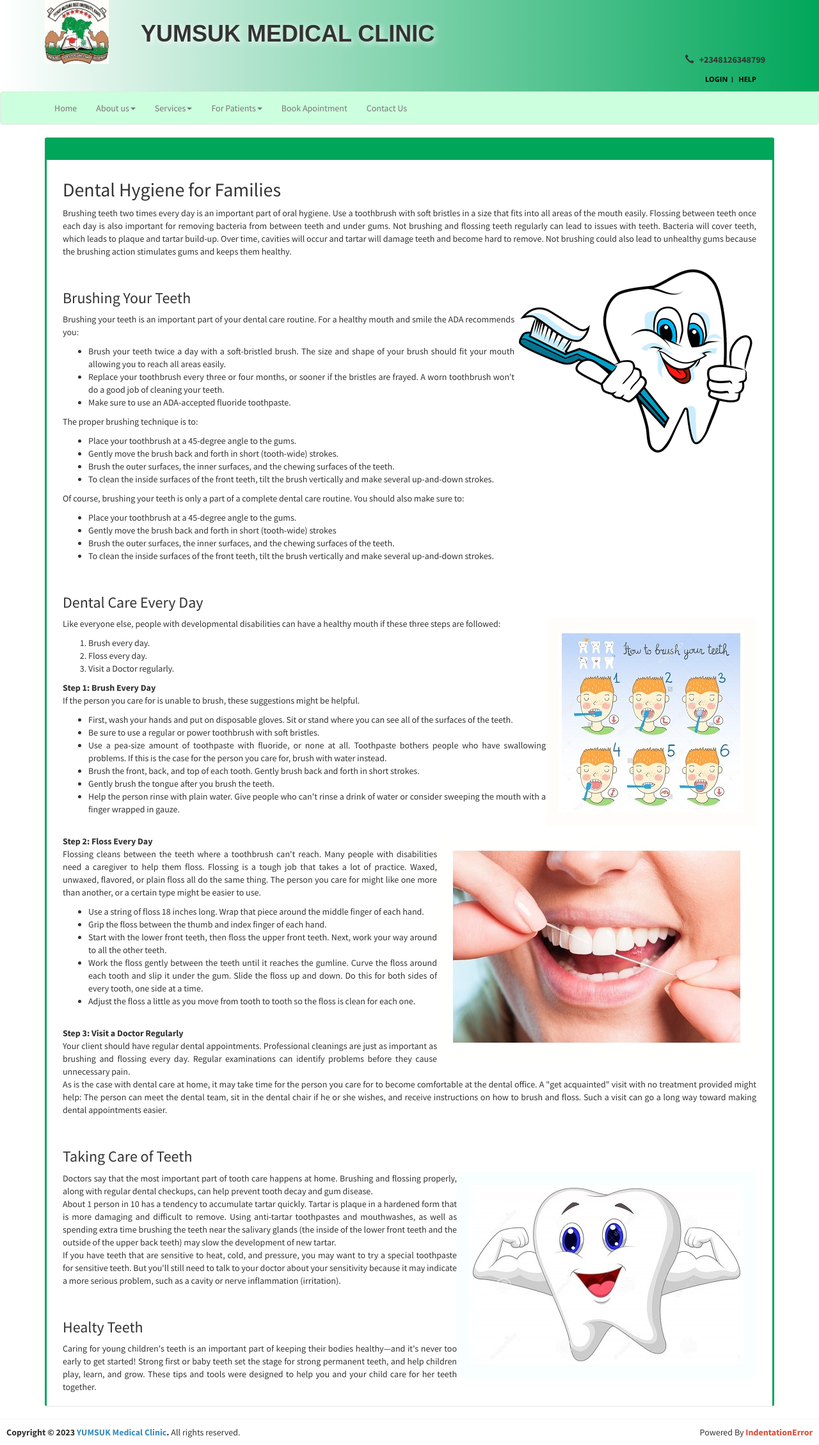
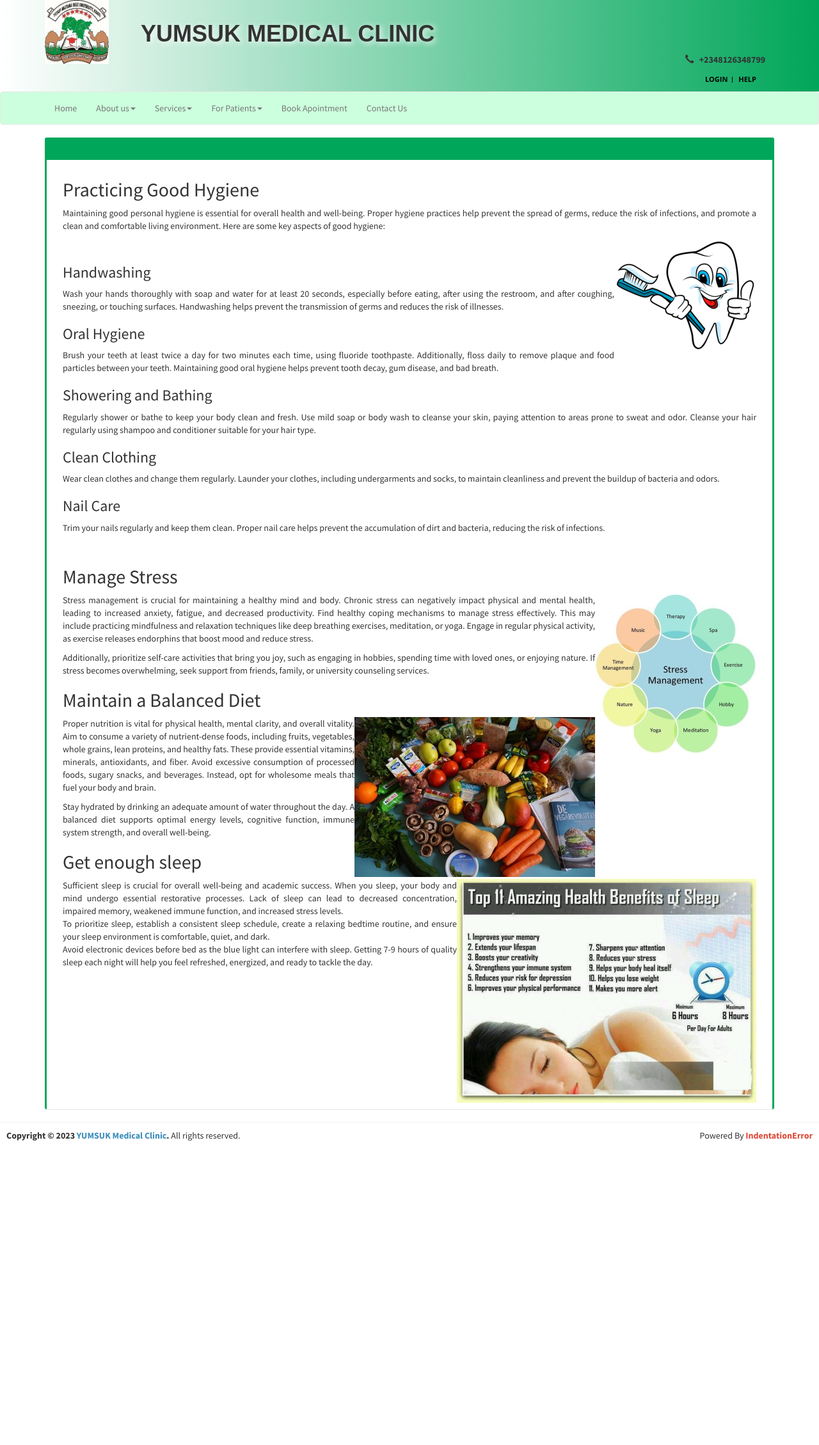
Before and after one commit to Aliyudntt/Clinic-Assistant, a Django app: page /personal-care/ in a window 1280 px wide. Shown: the whole page at 64% size. After the commit the page ends 1784 px from the top, so only its background shows below. Run offline with Django 3.2, Linux system fonts and the light colour scheme; parts of the project's set-up code (start-up, migrations or seed data) failed here and were passed over; some libraries are stand-ins or nearby versions.

Commit message:
made changes

```diff
--- a/patient_appointment/urls.py
+++ b/patient_appointment/urls.py
@@ -4,8 +4,8 @@ from . import views
 
 
 urlpatterns = [
-    path('add/', views.schedule_appointmet, name="create_appointment"),
-    path('appointment/dentist/schedules/', views.schedule_list, name="dentist_schedules"),
+    path('add/', views.schedule_appointment, name="create_appointment"),
+    path('appointment/schedules/', views.schedule_list, name="dentist_schedules"),
     path('today/', views.today_appointments, name="today_appointments"),
     path('upcoming/', views.upcoming_appointments, name='upcoming_appointments'),
     path('all/', views.all_appointment, name='all_appointments'),
--- a/static/patient_appointment/js/appointment.js
+++ b/static/patient_appointment/js/appointment.js
@@ -19,7 +19,7 @@ $("#date").datepicker({
     $("#schedule").append($("<option>", { 'value': '', 'text': "Select A Dentist First", 'disabled': true, 'selected': true }));
 
     $.ajax({
-      url: "appointment/dentist/schedules/",
+      url: "appointment/schedules/",
       type: "POST",
       data: { "day": day, 'branch': branch },
       dataType: "json",
--- a/static/style.css
+++ b/static/style.css
@@ -137,3 +137,8 @@
 #myBtn:hover {
     background-color: #555;
 }
+
+.col-sm-6 {
+    max-width: 100%;
+    height: auto;
+  }
--- a/templates/mainsite/personalCare.html
+++ b/templates/mainsite/personalCare.html
@@ -2,88 +2,53 @@
 <div class="container">
     <div class="box personalCare">
         <div class="box-body text-justify" style="margin-left: 15px; margin-right: 15px;">
-            <h2>Dental Hygiene for Families</h2>
-            <p>Brushing teeth two times every day is an important part of oral hygiene. Use a toothbrush with soft bristles in a size that fits into all areas of the mouth easily. Flossing between teeth once each day is also important for removing bacteria
-                from between teeth and under gums. Not brushing and flossing teeth regularly can lead to issues with teeth. Bacteria will cover teeth, which leads to plaque and tartar build-up. Over time, cavities will occur and tartar will damage teeth
-                and become hard to remove. Not brushing could also lead to unhealthy gums because the brushing action stimulates gums and keeps them healthy.</p>
+            <h2>Practicing Good Hygiene</h2>
+            <p>Maintaining good personal hygiene is essential for overall health and well-being. Proper hygiene practices help prevent the spread of germs, reduce the risk of infections, and promote a clean and comfortable living environment. Here are some key aspects of good hygiene:</p>
             <img src="{%static 'images/tooth.png'%}" class="pull-right" style="height: 300; width: 370">
             <br/>
-            <h3>Brushing Your Teeth</h3>
+            <h3>Handwashing</h3>
 
-            <p>Brushing your teeth is an important part of your dental care routine. For a healthy mouth and smile the ADA recommends you:</p>
-            <ul>
-                <li>Brush your teeth twice a day with a soft-bristled brush. The size and shape of your brush should fit your mouth allowing you to reach all areas easily.</li>
-                <li>Replace your toothbrush every three or four months, or sooner if the bristles are frayed. A worn toothbrush won’t do a good job of cleaning your teeth.</li>
-                <li>Make sure to use an ADA-accepted fluoride toothpaste.</li>
-            </ul>
+            <p>Wash your hands thoroughly with soap and water for at least 20 seconds, especially before eating, after using the restroom, and after coughing, sneezing, or touching surfaces. Handwashing helps prevent the transmission of germs and reduces the risk of illnesses.</p>
 
-            <p>The proper brushing technique is to:</p>
-            <ul>
-                <li>Place your toothbrush at a 45-degree angle to the gums. </li>
-                <li>Gently move the brush back and forth in short (tooth-wide) strokes. </li>
-                <li>Brush the outer surfaces, the inner surfaces, and the chewing surfaces of the teeth. </li>
-                <li>To clean the inside surfaces of the front teeth, tilt the brush vertically and make several up-and-down strokes. </li>
-            </ul>
+            <h3>Oral Hygiene</h3>
+            <p>
+                Brush your teeth at least twice a day for two minutes each time, using fluoride toothpaste. Additionally, floss daily to remove plaque and food particles between your teeth. Maintaining good oral hygiene helps prevent tooth decay, gum disease, and bad breath.
+            </p>
 
-            <p>Of course, brushing your teeth is only a part of a complete dental care routine. You should also make sure to:</p>
-            <ul>
-                <li>Place your toothbrush at a 45-degree angle to the gums.</li>
-                <li>Gently move the brush back and forth in short (tooth-wide) strokes</li>
-                <li>Brush the outer surfaces, the inner surfaces, and the chewing surfaces of the teeth.</li>
-                <li>To clean the inside surfaces of the front teeth, tilt the brush vertically and make several up-and-down strokes. </li>
-            </ul>
+            <h3>Showering and Bathing</h3>
+            <p>
+                Regularly shower or bathe to keep your body clean and fresh. Use mild soap or body wash to cleanse your skin, paying attention to areas prone to sweat and odor. Cleanse your hair regularly using shampoo and conditioner suitable for your hair type.
+            </p>
+
+            <h3>Clean Clothing</h3>
+            <p>
+                Wear clean clothes and change them regularly. Launder your clothes, including undergarments and socks, to maintain cleanliness and prevent the buildup of bacteria and odors.
+            </p>
+
+            <h3>Nail Care</h3>
+            <p>
+                Trim your nails regularly and keep them clean. Proper nail care helps prevent the accumulation of dirt and bacteria, reducing the risk of infections.
+            </p>
 
             <br/>
-            <h3>Dental Care Every Day</h3> <img src="{%static 'images/howToBrush.jpg'%}" class="pull-right" style="height: 300; width: 370">
+            <h2>Manage Stress</h2> <img src="{%static 'images/howToBrush.jpg'%}" class="pull-right" style="height: 200; width: 270">
 
-            <p>Like everyone else, people with developmental disabilities can have a healthy mouth if these three steps are followed:</p>
-            <ol>
-                <li>Brush every day.</li>
-                <li>Floss every day.</li>
-                <li>Visit a Doctor regularly.</li>
-            </ol>
+            <p>Stress management is crucial for maintaining a healthy mind and body. Chronic stress can negatively impact physical and mental health, leading to increased anxiety, fatigue, and decreased productivity. Find healthy coping mechanisms to manage stress effectively. This may include practicing mindfulness and relaxation techniques like deep breathing exercises, meditation, or yoga. Engage in regular physical activity, as exercise releases endorphins that boost mood and reduce stress.</p>
 
-            <strong>Step 1: Brush Every Day</strong>
-            <p>If the person you care for is unable to brush, these suggestions might be helpful.</p>
-            <ul>
-                <li>First, wash your hands and put on disposable gloves. Sit or stand where you can see all of the surfaces of the teeth.</li>
-                <li>Be sure to use a regular or power toothbrush with soft bristles.</li>
-                <li>Use a pea-size amount of toothpaste with fluoride, or none at all. Toothpaste bothers people who have swallowing problems. If this is the case for the person you care for, brush with water instead.</li>
-                <li>Brush the front, back, and top of each tooth. Gently brush back and forth in short strokes.</li>
-                <li>Gently brush the tongue after you brush the teeth.</li>
-                <li>Help the person rinse with plain water. Give people who can't rinse a drink of water or consider sweeping the mouth with a finger wrapped in gauze.</li>
-            </ul><br/>
+            <p>Additionally, prioritize self-care activities that bring you joy, such as engaging in hobbies, spending time with loved ones, or enjoying nature. If stress becomes overwhelming, seek support from friends, family, or university counseling services.</p>
 
-            <strong>Step 2: Floss Every Day</strong><img src="{%static 'images/floss.jpg'%}" class="pull-right" style="height: 300; width: 370">
-            <p>Flossing cleans between the teeth where a toothbrush can't reach. Many people with disabilities need a caregiver to help them floss. Flossing is a tough job that takes a lot of practice. Waxed, unwaxed, flavored, or plain floss all do the
-                same thing. The person you care for might like one more than another, or a certain type might be easier to use.</p>
 
-            <ul>
-                <li> Use a string of floss 18 inches long. Wrap that piece around the middle finger of each hand.</li>
-                <li>Grip the floss between the thumb and index finger of each hand.</li>
-                <li>Start with the lower front teeth, then floss the upper front teeth. Next, work your way around to all the other teeth.</li>
-                <li>Work the floss gently between the teeth until it reaches the gumline. Curve the floss around each tooth and slip it under the gum. Slide the floss up and down. Do this for both sides of every tooth, one side at a time.</li>
-                <li>Adjust the floss a little as you move from tooth to tooth so the floss is clean for each one.</li>
-            </ul><br/>
+            <h2>Maintain a Balanced Diet</h2><img src="{%static 'images/floss.jpg'%}" class="pull-right" style="height: 300; width: 370">
+            <p>Proper nutrition is vital for physical health, mental clarity, and overall vitality. Aim to consume a variety of nutrient-dense foods, including fruits, vegetables, whole grains, lean proteins, and healthy fats. These provide essential vitamins, minerals, antioxidants, and fiber. Avoid excessive consumption of processed foods, sugary snacks, and beverages. Instead, opt for wholesome meals that fuel your body and brain.</p>
 
-            <strong>Step 3: Visit a Doctor Regularly</strong>
-            <p>Your client should have regular dental appointments. Professional cleanings are just as important as brushing and flossing every day. Regular examinations can identify problems before they cause unnecessary pain.<br/> As is the case with dental
-                care at home, it may take time for the person you care for to become comfortable at the dental office. A "get acquainted" visit with no treatment provided might help: The person can meet the dental team, sit in the dental chair if he or
-                she wishes, and receive instructions on how to brush and floss. Such a visit can go a long way toward making dental appointments easier.</p>
+            <p>Stay hydrated by drinking an adequate amount of water throughout the day. A balanced diet supports optimal energy levels, cognitive function, immune system strength, and overall well-being.</p>
 
-            <br/>
-            <h3>Taking Care of Teeth</h3>
-            <img src="{%static 'images/teeth.jpeg'%}" class="pull-right" style="height: 300; width: 370">
-            <p>Doctors say that the most important part of tooth care happens at home. Brushing and flossing properly, along with regular dental checkups, can help prevent tooth decay and gum disease.
-                <br/> About 1 person in 10 has a tendency to accumulate tartar quickly. Tartar is plaque in a hardened form that is more damaging and difficult to remove. Using anti-tartar toothpastes and mouthwashes, as well as spending extra time brushing
-                the teeth near the salivary glands (the inside of the lower front teeth and the outside of the upper back teeth) may slow the development of new tartar.
-                <br/> If you have teeth that are sensitive to heat, cold, and pressure, you may want to try a special toothpaste for sensitive teeth. But you'll still need to talk to your doctor about your sensitivity because it may indicate a more serious
-                problem, such as a cavity or nerve inflammation (irritation).</p>
 
-            <br/>
-            <h3>Healty Teeth</h3>
-            <p>Caring for young children's teeth is an important part of keeping their bodies healthy—and it's never too early to get started! Strong first or baby teeth set the stage for strong permanent teeth, and help children play, learn, and grow. These
-                tips and tools were designed to help you and your child care for her teeth together.</p>
+
+            <h2>Get enough sleep</h2>
+            <img src="{%static 'images/teeth.png'%}" class="pull-right" style="height: 400; width: 370">
+            <p>Sufficient sleep is crucial for overall well-being and academic success. When you sleep, your body and mind undergo essential restorative processes. Lack of sleep can lead to decreased concentration, impaired memory, weakened immune function, and increased stress levels.<br> To prioritize sleep, establish a consistent sleep schedule, create a relaxing bedtime routine, and ensure your sleep environment is comfortable, quiet, and dark.</br> Avoid electronic devices before bed as the blue light can interfere with sleep. Getting 7-9 hours of quality sleep each night will help you feel refreshed, energized, and ready to tackle the day.</p>
+
         </div>
     </div>
 </div>
```
Also changed, not shown: patient_appointment/views.py (+5 -5 lines), templates/mainsite/services.html (+22 -9 lines), db.sqlite3, static/images/Members.jpg, static/images/clinic.jpg, static/images/floss.jpg, static/images/howToBrush.jpg, static/images/teeth.jpeg (deleted), static/images/teeth.png (added), static/images/tooth.png, static/images/unit.jpg, static/images/working.jpg.
